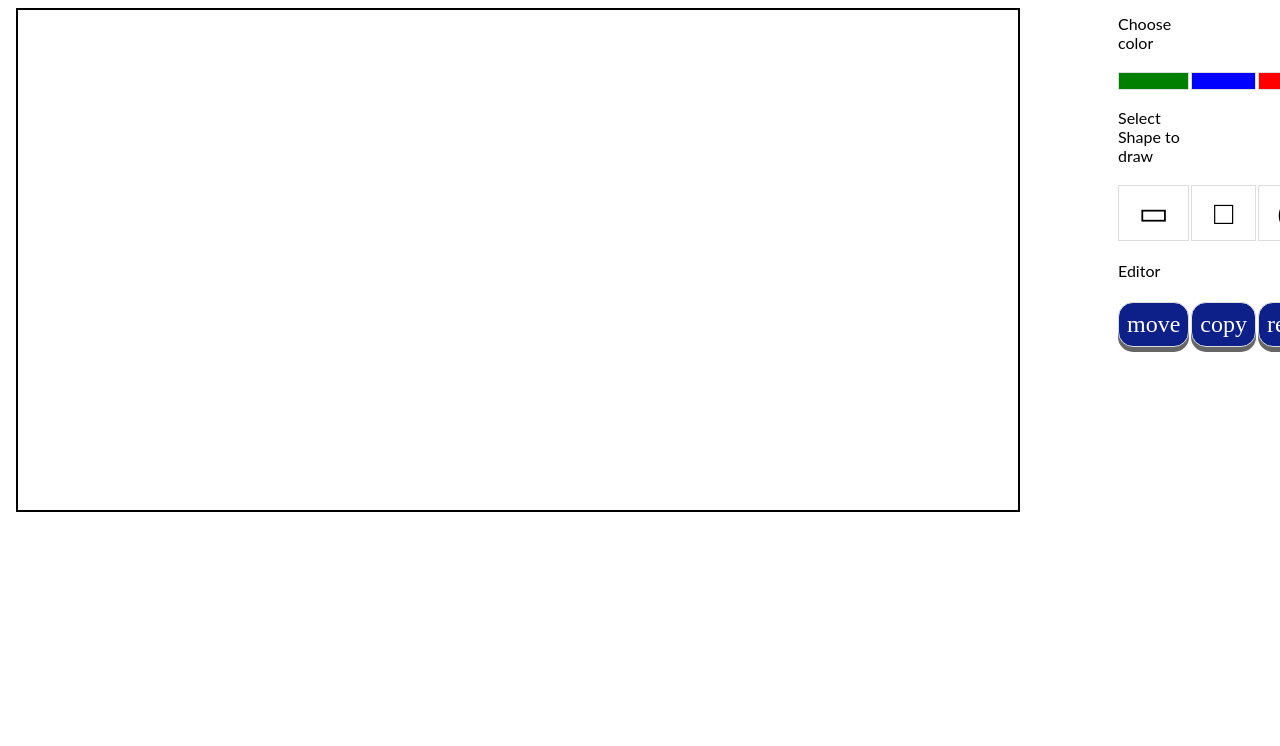
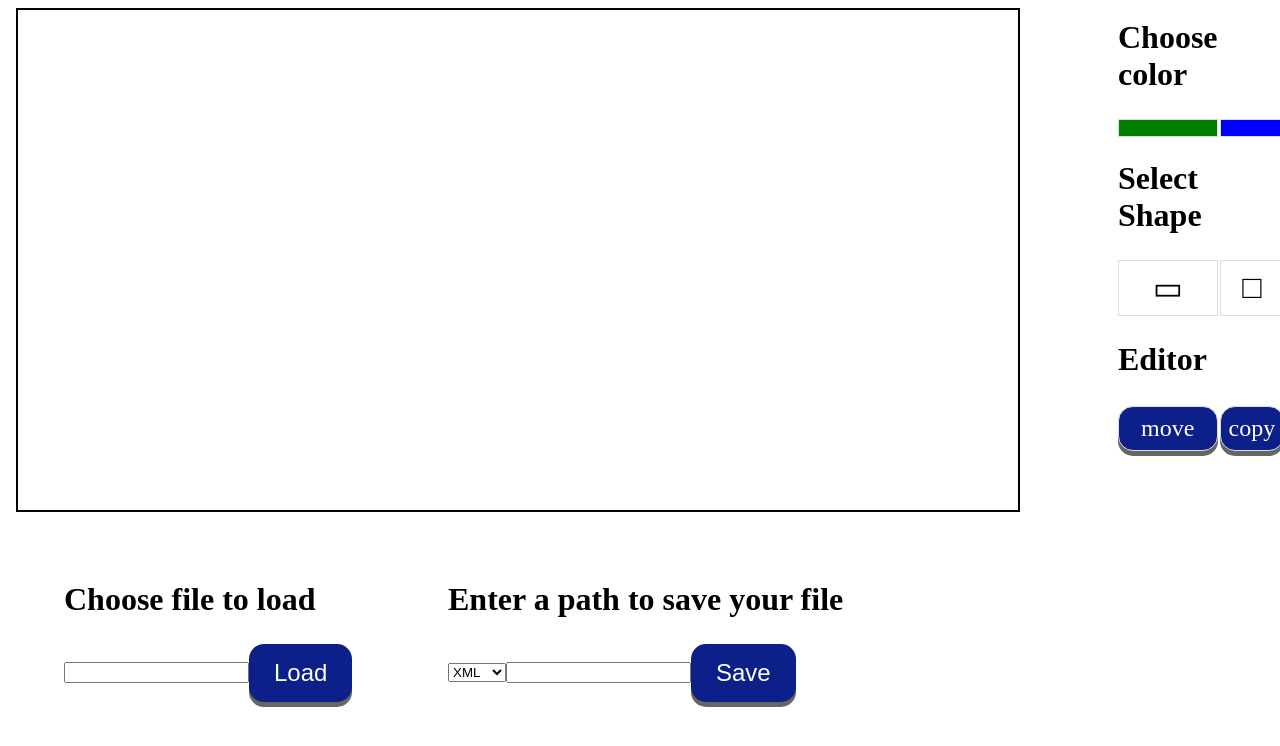
Before and after one commit to 11Norah/Web_Based-Drawing_Program, an Angular app in the folder Frontend/: page / in a window 1280 px wide. Shown: the top 746 px of the page. Built offline with nearby package versions, Linux system fonts and the light colour scheme.

Commit message:
Update app.component.html

```diff
--- a/Frontend/src/app/app.component.html
+++ b/Frontend/src/app/app.component.html
@@ -13,7 +13,7 @@
     <img style="position:absolute;top:10%;left:42%;" style="display:none;">
     <div class="shapes">
     <table style="width: 100px;">
-      <p  >Choose color  </p>
+      <h1 >Choose color  </h1>
     <tr>
 
       </tr>
@@ -25,10 +25,13 @@
       <td style="background:orange;cursor: context-menu;" title="orange"  (click)="color('orange')"></td>
       <td style="background:black;cursor: context-menu;" title="black"  (click)="color('black')"></td>
       </tr>
-     <p>Select Shape to draw </p>
+
+        <div><h1>Select Shape</h1></div>
+
       <tr>
 
       </tr>
+
       <tr>
       <td class="rect" title="rectangle" (click)="rectangle()">&#9645;</td>
       <td class="rect" title="square" (click)="square()">&#9633;</td>
@@ -40,14 +43,36 @@
     <tr>
 
     </tr>
-    <tr> <p>Editor</p>
+    <tr> <h1>Editor</h1>
     </tr>
     <td class="move" (click)="move()">move</td>
     <td class="copy"  (click)="copy()">copy</td>
-    <td class="resize"  (click)="resize()">resize</td>
-    <td class="save"  (click)="save()">save</td>
+    <td class="resize"  (click)="Resize()">resize</td>
     <td class="save"  (click)="clearCanvas()">clear</td>
-    <td class="save"  (click)="Load()">Load</td>
+    <td class="save"  onclick="Undo()">Undo</td>
+    <td class="save"  onclick="Redo()">Redo</td>
     </table>
+    <tr>
+
+    </tr>
   </div>
+
+    <div style="position:absolute;top:70%;left:5%;" >
+      <h1>Choose file to load</h1>
+     <input type="text" #URL/>
+     <button class ="save" (click)=Load(URL.value)>Load</button>
+    </div>
+
+
+  <div style="position:absolute;top:70%;left:35%;">
+    <h1>Enter a path to save your file</h1>
+    <select  #type>
+      <option >XML</option>
+      <option >JSON </option>
+      </select>
+   <input type="text" #URL/>
+   <button class ="save" (click)=save(URL.value,type.value)>Save</button>
+  </div>
+
+
   </body>
```
